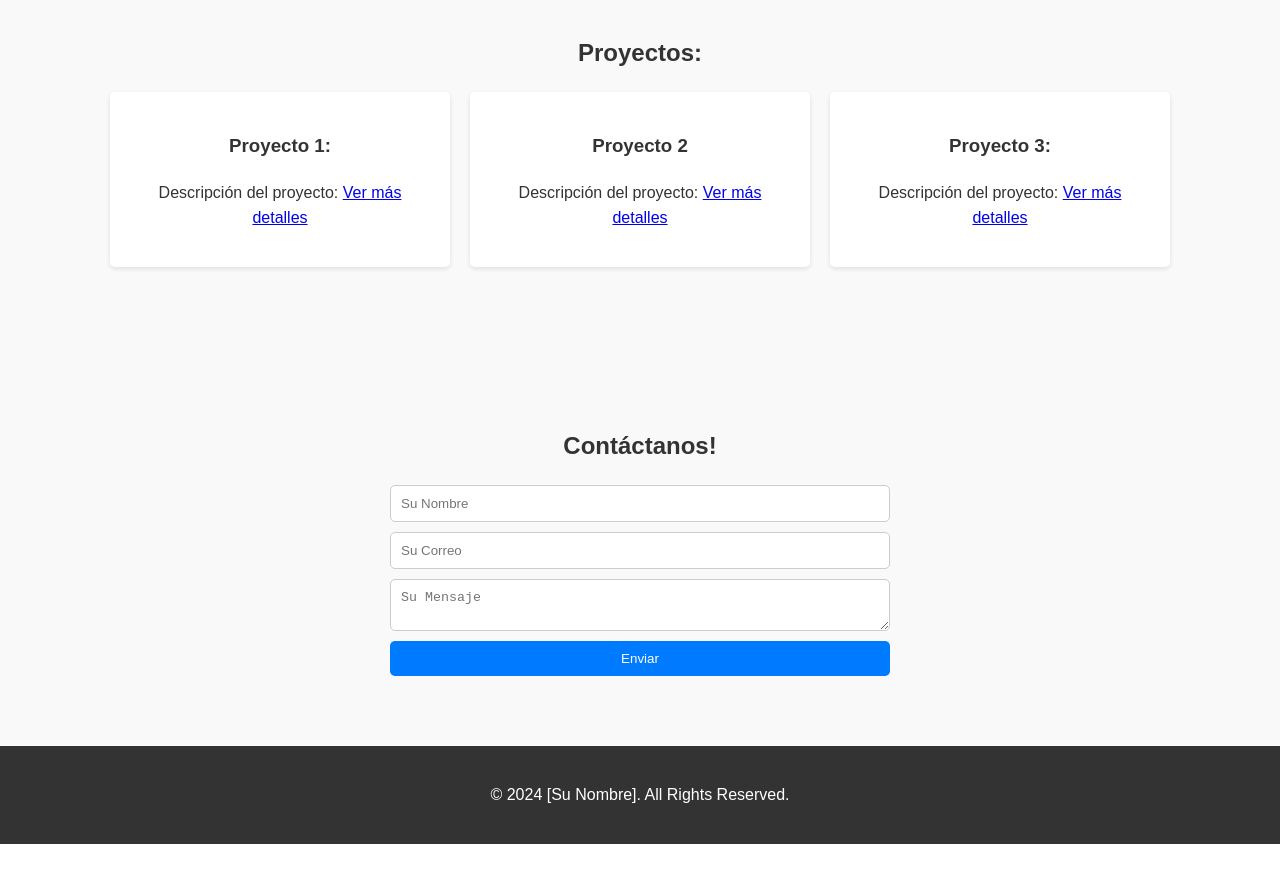
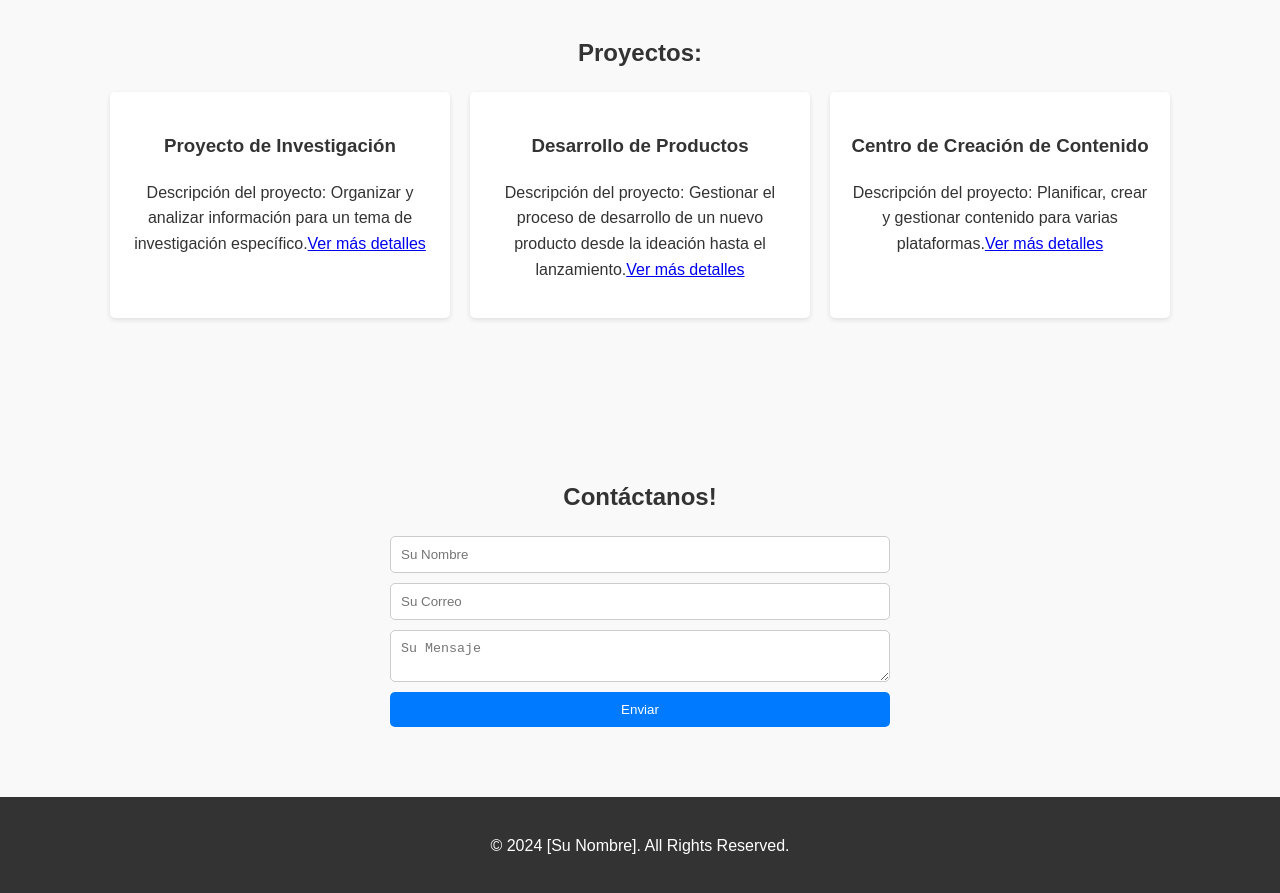
Before and after one commit to MARSFOREVER472/Personal_Page, a plain HTML site: page ArchivosEjecutables/index.html in a window 1280 px wide. Shown: the part 960-1853 px from the top of the page. Before the commit the page ends 1804 px from the top, so only its background shows below. Drawn offline with Linux system fonts and the light colour scheme; a script that the page names is missing.

Commit message:
Proyectos agregados con su descripción respectiva.

```diff
--- a/ArchivosEjecutables/index.html
+++ b/ArchivosEjecutables/index.html
@@ -43,16 +43,16 @@
             <h2>Proyectos: </h2>
             <div class="project-grid">
                 <div class="project-card">
-                    <h3>Proyecto 1:</h3>
-                    <p>Descripción del proyecto: <a href="#">Ver más detalles</a></p>
+                    <h3>Proyecto de Investigación</h3>
+                    <p>Descripción del proyecto: Organizar y analizar información para un tema de investigación específico.<a href="#">Ver más detalles</a></p>
                 </div>
                 <div class="project-card">
-                    <h3>Proyecto 2</h3>
-                    <p>Descripción del proyecto: <a href="#">Ver más detalles</a></p>
+                    <h3>Desarrollo de Productos</h3>
+                    <p>Descripción del proyecto: Gestionar el proceso de desarrollo de un nuevo producto desde la ideación hasta el lanzamiento.<a href="#">Ver más detalles</a></p>
                 </div>
                 <div class="project-card">
-                    <h3>Proyecto 3:</h3>
-                    <p>Descripción del proyecto: <a href="#">Ver más detalles</a></p>
+                    <h3>Centro de Creación de Contenido</h3>
+                    <p>Descripción del proyecto: Planificar, crear y gestionar contenido para varias plataformas.<a href="#">Ver más detalles</a></p>
                 </div>
             </div>
         </div>
--- /dev/null
+++ b/ArchivosEjecutables/script.js
@@ -0,0 +1,7 @@
+document.getElementById('contactForm').addEventListener('submit', function(event)
+{
+    event.preventDefault();
+    const mensajeFormulario = document.getElementById('formMessage');
+    mensajeFormulario.classList.remove('hidden');
+    this.reset(); // ELIMINA TODAS LAS CELDAS DEL FORMULARIO.
+});
```
